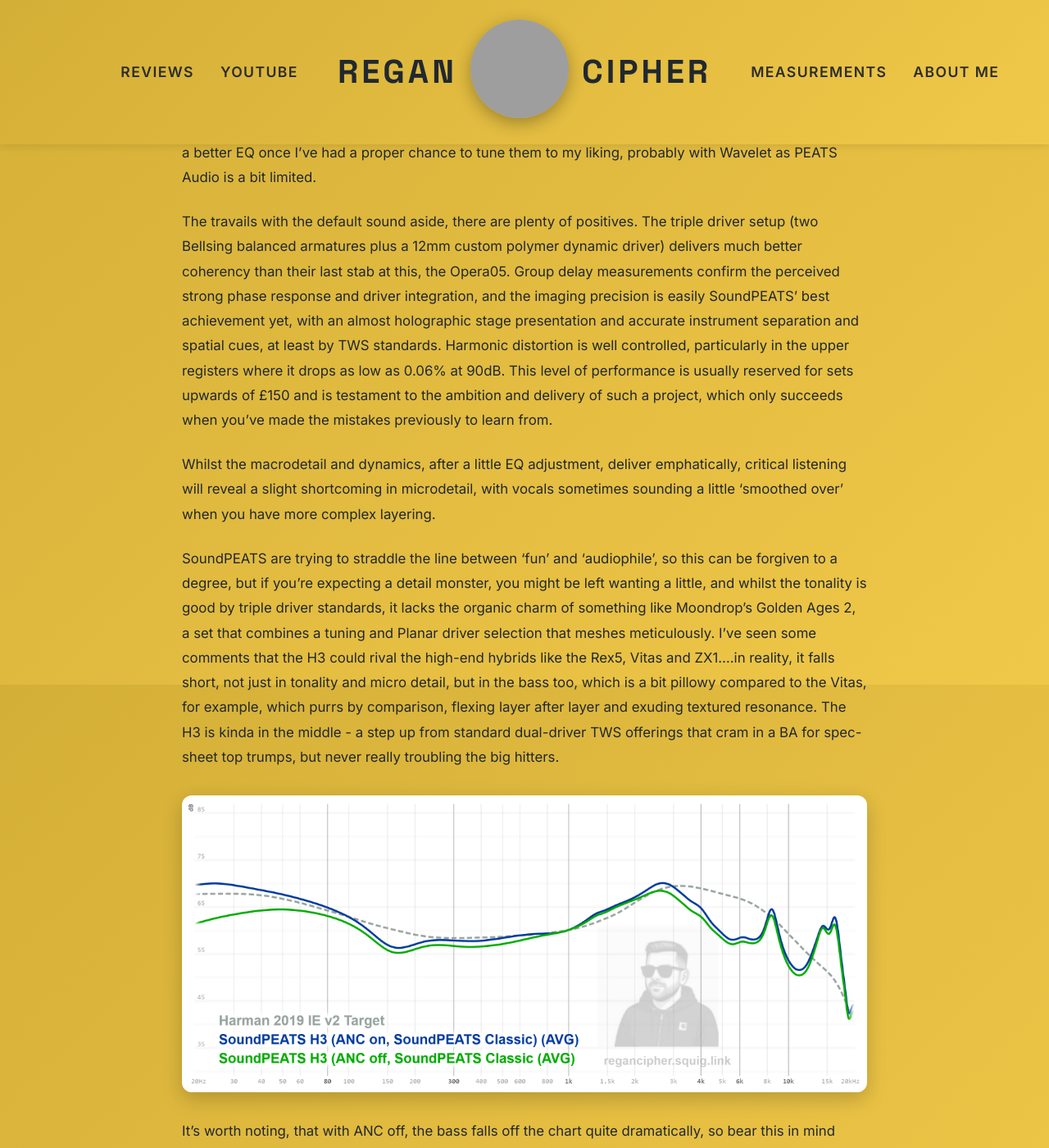
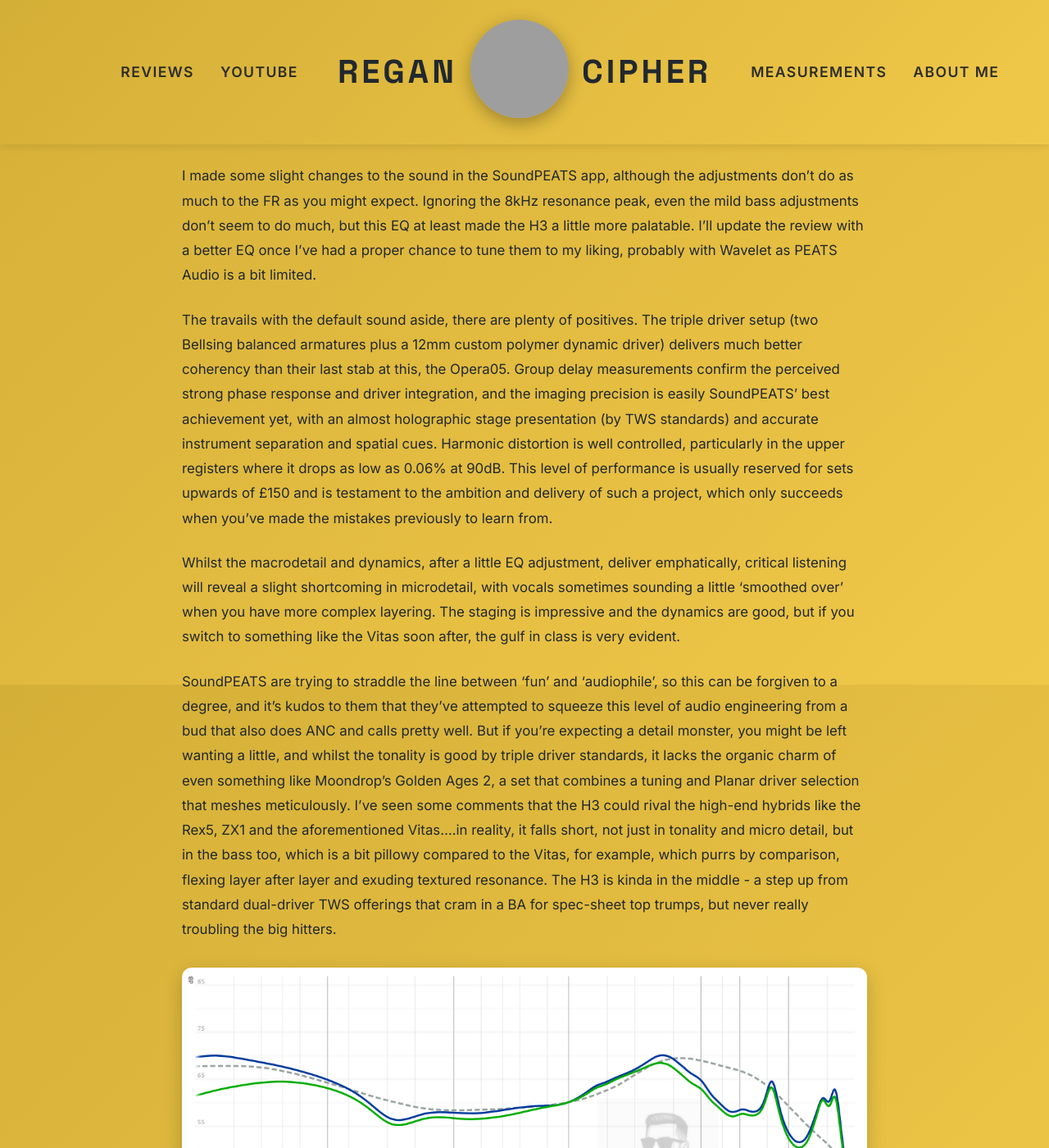
Before and after one commit to regancipher/regancipher.github.io, a Jekyll site: the page built from _posts/2025-10-09-soundpeats-h3-review.md, in a window 1280 px wide and 1400 px high, scrolled down 9065 px. Shown: the whole window at 82% size. Built offline with Jekyll 4.4.1, drawn with Linux system fonts in a browser that asks for light colours; some of the changed text lies outside the part shown; grey boxes are pictures that could not be loaded.

Commit message:
H3 review tidy up

```diff
--- a/_posts/2025-10-09-soundpeats-h3-review.md
+++ b/_posts/2025-10-09-soundpeats-h3-review.md
@@ -1,17 +1,17 @@
 ---
 layout: review
-title: "SoundPEATS H3 Review - Ambitious Triple-Driver TWS"
+title: "SoundPEATS H3"
 date: 2025-10-09
 brand: "SoundPEATS"
 model: "H3"
 price: "MSRP £139.99"
 rating: 4.0
-verdict: "An ambitious approach to the sound delivers the goods, but at the cost of a little practicality"
+verdict: "Sounds great after EQ, but at the cost of a little practicality"
 
 image: /assets/images/reviews/soundpeats-h3/hero.jpg
 measurement_url: "https://regancipher.squig.link/?share=SoundPEATS_H3"
 youtube_id: "0Mr1UBuMqeE"
-affiliate_link: "https://amzn.to/48guCXW (🇺🇸)"
+affiliate_link: "https://amzn.to/48guCXW"
 
 category: iems
 tags:
@@ -31,19 +31,22 @@
     Battery Life: "~4h with ANC (7h without)"
     Total Battery: "Up to 37 hours"
     Quick Charge: "10min = 2 hours"
+    Wireless Charging: "No"
+    Wear Detection: "No"
+    Spatial Audio: "No"
 
 pros:
-  - Ambitious but coherent driver combo
-  - BA timbre is evident after EQ but not overpowering
+  - Ambitious but pretty coherent driver combo
+  - BA timbre is just about evident after EQ but not overpowering
   - Strong macrodynamic performance for the price/type
-  - Almost holographic presentation
+  - Almost holographic presentation by TWS standards
   - Supports third party tips with standardised nozzle size
   - Various high res codec options
 
 cons:
   - Out of the box tuning is a bit honky and uninspiring
-  - Microdetail could be better
-  - Case feels a bit cheap
+  - Microdetail and resolution could be stronger
+  - Bulky case feels a bit cheap
   - Limited features compared to competition
   - Not as bulky as the Opera05 but still a bit unorthodox
   - Power hungry
@@ -72,7 +75,7 @@
     <img src="/assets/images/reviews/soundpeats-h3/4.jpg" alt="Design" style="max-width: 100%; border-radius: 12px;">
 </div>
 
-The H3 is thankfully more H1 than Opera in its fit and appearance, giving a nod and a wink to a custom IEM, reminding us that this release is all about the sound.
+The H3 is thankfully more 'H1' than 'Opera' in its fit and appearance, giving a nod and a wink to a custom IEM, reminding us that this release is all about the sound.
 
 The H3 features a plastic, semi-transparent shell with a fetching gold faceplate displaying the SoundPEATS logo across the edge. The internals are visible in the side that faces your skin, and whilst it isn't quite premium in its approach, it's functional and attractive.
 
@@ -80,7 +83,7 @@
     <img src="/assets/images/reviews/soundpeats-h3/7.jpg" alt="Fit with Dunu tips" style="max-width: 100%; border-radius: 12px;">
 </div>
 
-This design results in a deeper insertion profile than typical stem-based TWS, which brings both advantages and compromises: with the right eartips (such as the Dunu S&S tips pictured above, which do also fit in the case) you can experience excellent passive isolation, although the slightly-larger-than-average nozzle means it can feel a little uncomfortable for smaller ears, at least with the shallower stock tips, especially if your ear canals are on the narrower side.
+This design results in a deeper insertion profile than typical stem-based TWS, which brings both advantages and compromises: with the right eartips (such as the Dunu S&S tips pictured above, which do also fit in the case) you can experience excellent passive isolation, although the slightly-larger-than-average nozzle means it can feel a little uncomfortable for smaller ears, at least with the shallower stock tips, especially if your ear canals are on the narrower side. It's not as comfortable as, for example, Geekly's Vitas, which uses a similar design brief.
 
 <div style="text-align: center; margin: 2rem 0;">
     <img src="/assets/images/reviews/soundpeats-h3/1.jpg" alt="In-ear view" style="max-width: 100%; border-radius: 12px;">
@@ -102,7 +105,7 @@
     <img src="/assets/images/reviews/soundpeats-h3/2.jpg" alt="Case detail" style="max-width: 100%; border-radius: 12px;">
 </div>
 
-Here you can see an example of evident 'machine tolerance' in some of the joins and edges. It's hardly a deal-breaker, but is one of the compromises you get compared to the Sony's and Samsung's of this world, who do the whole design and build in-house.
+Here you can see an example of evident 'machine tolerance' in some of the joins and edges. It's hardly a deal-breaker, but is one of the compromises you get compared to the Sony's and Samsung's of this world, who do the whole design and build in-house. It doesn't feel the most robust case in the world either, and has already scratched up pretty quickly.
 
 <div style="text-align: center; margin: 2rem 0;">
     <img src="/assets/images/reviews/soundpeats-h3/5.jpg" alt="Case open" style="max-width: 100%; border-radius: 12px;">
@@ -116,7 +119,7 @@
     <img src="/assets/images/reviews/soundpeats-h3/graph_1.png" alt="Frequency response" style="max-width: 100%; border-radius: 12px;">
 </div>
 
-Whilst it's pretty clear what SoundPEATS are going for in terms of the H series target curve, an iterative approach to refining the sound is evident when you look at the transition from H1 to H3. The big low-end and mid-bass emphasis of the previous two versions has been reigned in somewhat, whilst the less-offensive treble has been retained, with some minor adjustment. The H3 has tried to trim a little brightness from the upper midrange too to give it a more 'hifi-style' profile, and it definitely achieves that, but I'd argue the changes from the H2 actually harm the sound more than improving it, with vocals often sounding a bit honky and nasal. Tonally, it sounds better, but in terms of actual enjoyment, I feel like it needs quite a bit of adjustment to show off the H3's full capabilities.
+Whilst it's pretty clear what SoundPEATS are going for in terms of the H series target curve, an iterative approach to refining the sound is evident when you look at the transition from H1 to H3. The H3, like the Air5 Pro and Pro Plus, adopts SoundPEATS new take on their 'Classic' house sound - the big low-end and mid-bass emphasis of the previous two versions has been reigned in somewhat, whilst the less-offensive treble has been retained, with some minor adjustment. SoundPEATS has tried to trim a little brightness from the upper midrange too to give it a more 'hifi-style' profile, and it definitely achieves that, but I'd argue the changes from the H2 actually harm the sound more than improving it, with vocals often sounding a bit honky and nasal. Tonally, it sounds better, but in terms of actual enjoyment, I feel like it needs quite a bit of adjustment to show off the H3's full capabilities.
 
 <div style="display: grid; grid-template-columns: 1fr 1fr; gap: 1rem; margin: 2rem 0;">
     <img src="/assets/images/reviews/soundpeats-h3/9.jpg" alt="App EQ" style="width: 100%; border-radius: 12px;">
@@ -125,11 +128,11 @@
 
 I made some slight changes to the sound in the SoundPEATS app, although the adjustments don't do as much to the FR as you might expect. Ignoring the 8kHz resonance peak, even the mild bass adjustments don't seem to do much, but this EQ at least made the H3 a little more palatable. I'll update the review with a better EQ once I've had a proper chance to tune them to my liking, probably with Wavelet as PEATS Audio is a bit limited.
 
-The travails with the default sound aside, there are plenty of positives. The triple driver setup (two Bellsing balanced armatures plus a 12mm custom polymer dynamic driver) delivers much better coherency than their last stab at this, the Opera05. Group delay measurements confirm the perceived strong phase response and driver integration, and the imaging precision is easily SoundPEATS' best achievement yet, with an almost holographic stage presentation and accurate instrument separation and spatial cues, at least by TWS standards. Harmonic distortion is well controlled, particularly in the upper registers where it drops as low as 0.06% at 90dB. This level of performance is usually reserved for sets upwards of £150 and is testament to the ambition and delivery of such a project, which only succeeds when you've made the mistakes previously to learn from.
+The travails with the default sound aside, there are plenty of positives. The triple driver setup (two Bellsing balanced armatures plus a 12mm custom polymer dynamic driver) delivers much better coherency than their last stab at this, the Opera05. Group delay measurements confirm the perceived strong phase response and driver integration, and the imaging precision is easily SoundPEATS' best achievement yet, with an almost holographic stage presentation (by TWS standards) and accurate instrument separation and spatial cues. Harmonic distortion is well controlled, particularly in the upper registers where it drops as low as 0.06% at 90dB. This level of performance is usually reserved for sets upwards of £150 and is testament to the ambition and delivery of such a project, which only succeeds when you've made the mistakes previously to learn from.
 
-Whilst the macrodetail and dynamics, after a little EQ adjustment, deliver emphatically, critical listening will reveal a slight shortcoming in microdetail, with vocals sometimes sounding a little 'smoothed over' when you have more complex layering.
+Whilst the macrodetail and dynamics, after a little EQ adjustment, deliver emphatically, critical listening will reveal a slight shortcoming in microdetail, with vocals sometimes sounding a little 'smoothed over' when you have more complex layering. The staging is impressive and the dynamics are good, but if you switch to something like the Vitas soon after, the gulf in class is very evident.
 
-SoundPEATS are trying to straddle the line between 'fun' and 'audiophile', so this can be forgiven to a degree, but if you're expecting a detail monster, you might be left wanting a little, and whilst the tonality is good by triple driver standards, it lacks the organic charm of something like Moondrop's Golden Ages 2, a set that combines a tuning and Planar driver selection that meshes meticulously. I've seen some comments that the H3 could rival the high-end hybrids like the Rex5, Vitas and ZX1....in reality, it falls short, not just in tonality and micro detail, but in the bass too, which is a bit pillowy compared to the Vitas, for example, which purrs by comparison, flexing layer after layer and exuding textured resonance. The H3 is kinda in the middle - a step up from standard dual-driver TWS offerings that cram in a BA for spec-sheet top trumps, but never really troubling the big hitters.
+SoundPEATS are trying to straddle the line between 'fun' and 'audiophile', so this can be forgiven to a degree, and it's kudos to them  that they've attempted to squeeze this level of audio engineering from a bud that also does ANC and calls pretty well. But if you're expecting a detail monster, you might be left wanting a little, and whilst the tonality is good by triple driver standards, it lacks the organic charm of even something like Moondrop's Golden Ages 2, a set that combines a tuning and Planar driver selection that meshes meticulously. I've seen some comments that the H3 could rival the high-end hybrids like the Rex5, ZX1 and the aforementioned Vitas....in reality, it falls short, not just in tonality and micro detail, but in the bass too, which is a bit pillowy compared to the Vitas, for example, which purrs by comparison, flexing layer after layer and exuding textured resonance. The H3 is kinda in the middle - a step up from standard dual-driver TWS offerings that cram in a BA for spec-sheet top trumps, but never really troubling the big hitters.
 
 <div style="text-align: center; margin: 2rem 0;">
     <img src="/assets/images/reviews/soundpeats-h3/graph.png" alt="ANC off comparison" style="max-width: 100%; border-radius: 12px;">
@@ -141,7 +144,7 @@
 
 Despite using Qualcomm's newest chipset, the QCC3091, the only 'bit' that SoundPEATS really take advantage of is the improved throughput. The H3 comes with a wide selection of codecs, including AptX-Lossless, LDAC and AptX-adaptive, and for those with young and uncoloured hearing, you might even notice the barely incremental differences between them, but when it comes to features and functions, the H3 is probably deliberately a bit threadbare.
 
-Notable omissions include wear detection sensors, wind noise reduction modes, and a device list within the app for managing multipoint connections. For a product positioning itself as a premium budget option from a brand typically offering all-rounders, these omissions do feel like missed opportunities. The hearing test feature lacks the shine of the Mimi equivalent that we've seen included with many brand's apps, from Nothing to Creative. It's clunky and produced inconsistent results, at least for me, and whilst many might see Spatial Audio as a bit of a gimmick, more and more releases now have it with decent implementations even in budget offerings from the likes of Realme, QCY and Moondrop.
+Notable omissions include wear detection sensors, wind noise reduction modes, and a device list within the app for managing multipoint connections. For a product positioning itself as a premium budget option from a brand typically offering all-rounders, these omissions do feel like missed opportunities, because good audio a bit cheaper than the big guys probably isn't enough of a differentiator - for SoundPEATS, they really have to do audio really well and a bit of everything else too, not just the basics. The hearing test feature lacks the shine of the Mimi equivalent that we've seen included with many brand's apps, from Nothing to Creative. It's clunky and produced inconsistent results, at least for me, and whilst many might see Spatial Audio as a bit of a gimmick, more and more releases now have it with decent implementations even in budget offerings from the likes of Realme, QCY and Moondrop.
 
 SoundPEATS have always given us a default control scheme that makes sense, including single tap for volume control, but there's also lots of customisation options through their Peats audio app. There's also a low-latency mode, which drops latency from around 216ms to approx. 83ms, although when using LDAC, both gaming mode and multipoint connectivity are disabled, forcing you to choose, to a degree, between optimizing audio and functionality. In all honesty, you'll probably want to stick with AAC anyway because of the hit battery life takes, and because, as I said previously, the differences between codecs are barely noticeable on earbuds - akin to discerning between SD and HD video on a postage stamp.
 
@@ -168,7 +171,5 @@
 The SoundPEATS H3 doesn't shirk its priorities - it delivers genuinely well-rounded technical audio performance that rivals products at significantly higher price points, particularly in its imaging and soundstage capabilities, that surpasssed my expectation in a mid-budget true wireless offering.
 
 But for those seeking a set of all-rounders, this technical strength comes wrapped in compromises. I can accept a bit of EQ intervention since sound is largely subjective, and a good driver selection and combo will encourage EQ tweaking rather than see it as detrimental. I can also accept a slightly bulky design given the need for a battery, SOC, mics, etc. Not every user will, though. SoundPEATS probably could have benefited from a more Harman-esque default sound profile, whilst still facilitating those features that a lot of buyers will prioritise. The short battery-life, in particular, will put people off, given so many people these days can't seem to tolerate ten minutes of real life! As a result of these shortfalls, the H3 becomes more of a niche set that will be attractive to some, but aren't a guaranteed shoe-in purchase.
-
 ---
-
 **Disclosure:** I received these buds from SoundPEATS for free, but do not receive payment for any review, and the brands sending me earbuds have no creative input into the content (otherwise I won't work with them). My full disclaimer is in the [About](/about/) section.
```
